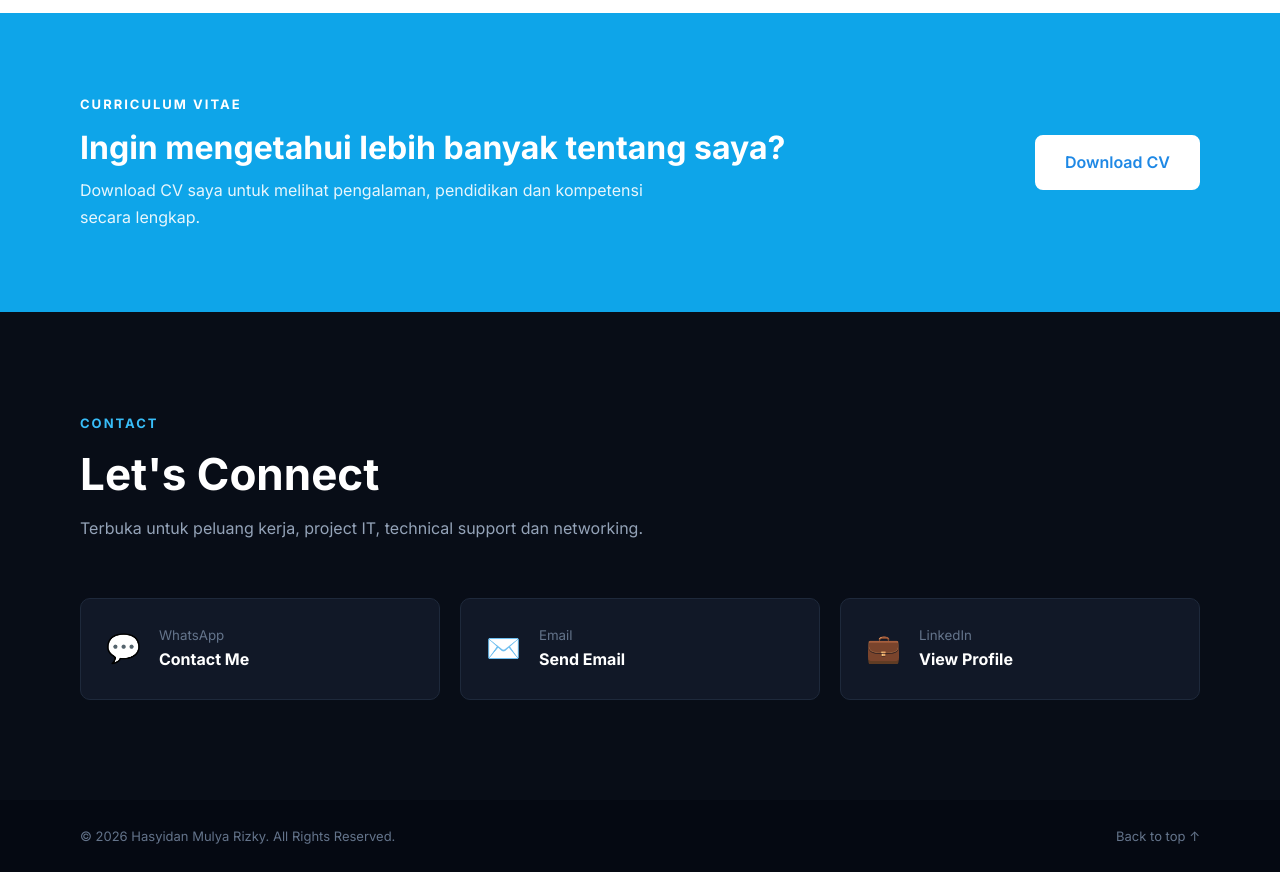
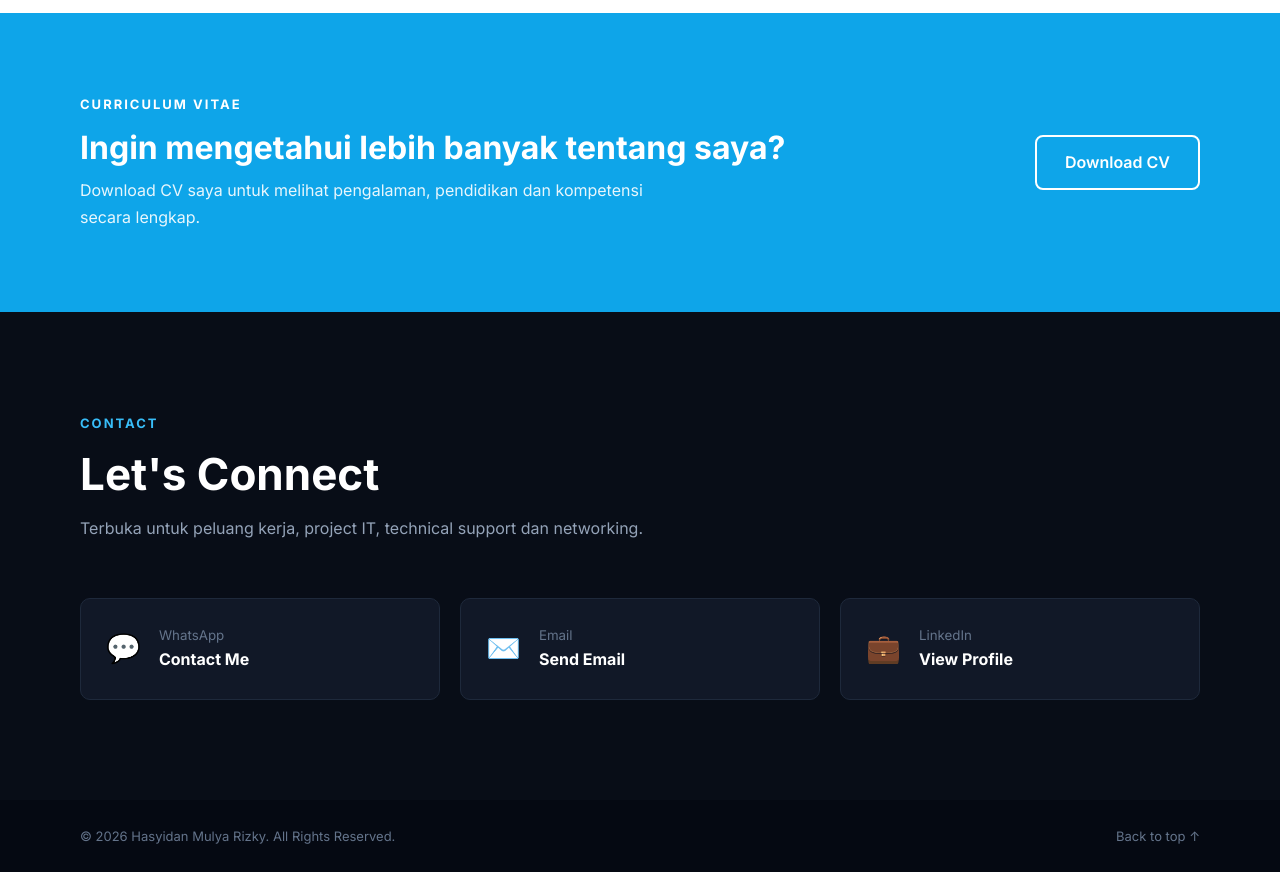
Before and after one commit to hasyidanmulya77/hasyidanmulyarizky., a plain HTML site: page index.html in a window 1280 px wide. Shown: the part 5460-6332 px from the top of the page. Drawn offline with Linux system fonts and the light colour scheme.

Commit message:
Update styles for download CV button

```diff
--- a/style.css
+++ b/style.css
@@ -1141,8 +1141,8 @@ a {
 .download-cv-btn {
   display: inline-block;
   padding: 12px 28px;
-  background-color: #ffffff;
-  color: #1e88e5;
+  background-color:transparent;
+  color: #ffffff;
   font-weight: 600;
   border-radius: 8px;
   text-decoration: none;
@@ -1151,6 +1151,6 @@ a {
 }
 
 .download-cv-btn:hover {
-  background-color: transparent;
-  color: #ffffff;
+  background-color: #ffffff;
+  color: #0ea5e9;
 }
```
